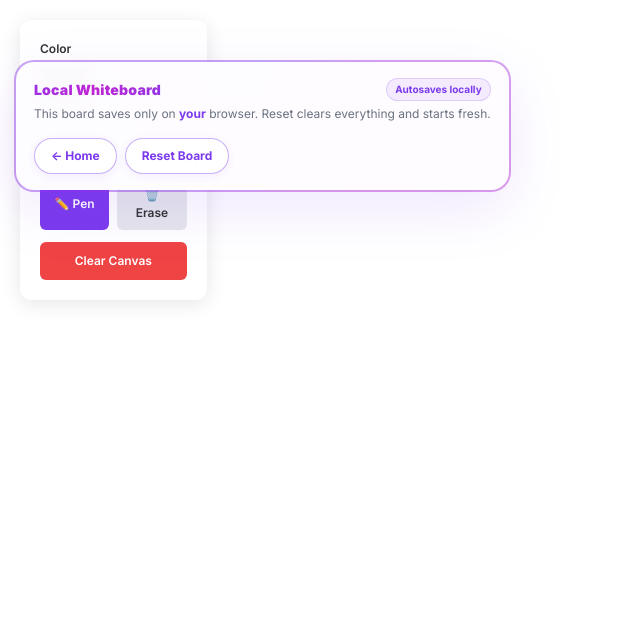
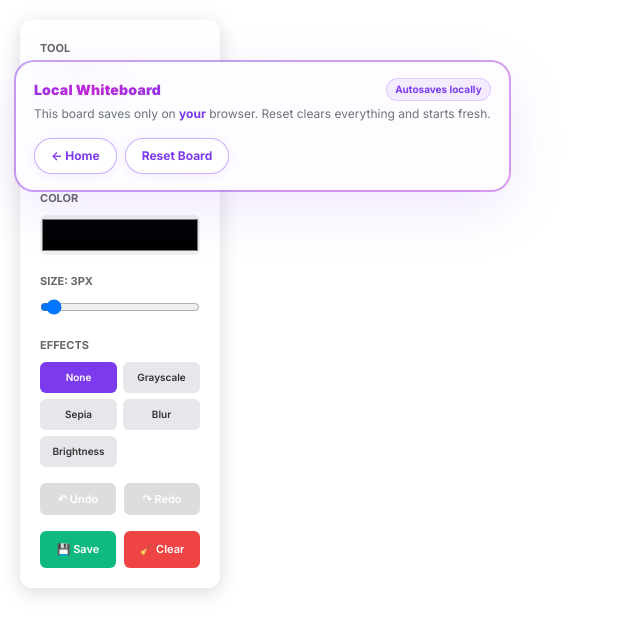
Before and after one commit to Tisha-Coding/whiteboard-project, a React (Vite) app: page /local in a window 1280 px wide. Shown: the top 634 px of the page, without its empty margins (0-640 px from the left). Built offline with nearby package versions, Linux system fonts and the light colour scheme; no server answers.

Commit message:
Feat: Add complete whiteboard features - undo/redo, shapes, text, filters, touch support, download

```diff
--- a/src/components/CanvasWhiteboard.jsx
+++ b/src/components/CanvasWhiteboard.jsx
@@ -6,17 +6,28 @@ const CanvasWhiteboard = ({ onDataChange, initialData, readOnly = false }) => {
   const [color, setColor] = useState('#000000')
   const [brushSize, setBrushSize] = useState(3)
   const [tool, setTool] = useState('pen')
+  const [textInput, setTextInput] = useState('')
+  const [history, setHistory] = useState([])
+  const [historyStep, setHistoryStep] = useState(-1)
+  const [filter, setFilter] = useState('none')
   const contextRef = useRef(null)
+  const startPosRef = useRef({ x: 0, y: 0 })
+  const tempCanvasRef = useRef(null)
 
   useEffect(() => {
     const canvas = canvasRef.current
+    const tempCanvas = document.createElement('canvas')
+    tempCanvasRef.current = tempCanvas
+
     canvas.width = window.innerWidth
     canvas.height = window.innerHeight
+    tempCanvas.width = canvas.width
+    tempCanvas.height = canvas.height
 
     const context = canvas.getContext('2d')
-    context.lineCap = 'round'
-    context.lineJoin = 'round'
     contextRef.current = context
+
+    applyFilter(context, filter)
 
     if (initialData) {
       const img = new Image()
@@ -24,39 +35,148 @@ const CanvasWhiteboard = ({ onDataChange, initialData, readOnly = false }) => {
       img.src = initialData
     }
 
+    saveToHistory()
+
     const handleResize = () => {
       canvas.width = window.innerWidth
       canvas.height = window.innerHeight
+      tempCanvas.width = canvas.width
+      tempCanvas.height = canvas.height
+      redrawCanvas()
     }
+
     window.addEventListener('resize', handleResize)
     return () => window.removeEventListener('resize', handleResize)
-  }, [initialData])
+  }, [])
+
+  const applyFilter = (ctx, filterType) => {
+    if (filterType === 'grayscale') ctx.filter = 'grayscale(100%)'
+    else if (filterType === 'sepia') ctx.filter = 'sepia(100%)'
+    else if (filterType === 'blur') ctx.filter = 'blur(2px)'
+    else if (filterType === 'brightness') ctx.filter = 'brightness(1.2)'
+    else ctx.filter = 'none'
+  }
+
+  const saveToHistory = () => {
+    const canvas = canvasRef.current
+    const newHistory = history.slice(0, historyStep + 1)
+    newHistory.push(canvas.toDataURL())
+    setHistory(newHistory)
+    setHistoryStep(newHistory.length - 1)
+  }
+
+  const redrawCanvas = () => {
+    if (historyStep >= 0 && history[historyStep]) {
+      const img = new Image()
+      img.onload = () => {
+        contextRef.current.clearRect(0, 0, canvasRef.current.width, canvasRef.current.height)
+        contextRef.current.drawImage(img, 0, 0)
+      }
+      img.src = history[historyStep]
+    }
+  }
+
+  const undo = () => {
+    if (historyStep > 0) {
+      setHistoryStep(historyStep - 1)
+      const img = new Image()
+      img.onload = () => {
+        contextRef.current.clearRect(0, 0, canvasRef.current.width, canvasRef.current.height)
+        contextRef.current.drawImage(img, 0, 0)
+      }
+      img.src = history[historyStep - 1]
+    }
+  }
+
+  const redo = () => {
+    if (historyStep < history.length - 1) {
+      setHistoryStep(historyStep + 1)
+      const img = new Image()
+      img.onload = () => {
+        contextRef.current.clearRect(0, 0, canvasRef.current.width, canvasRef.current.height)
+        contextRef.current.drawImage(img, 0, 0)
+      }
+      img.src = history[historyStep + 1]
+    }
+  }
 
   const startDrawing = (e) => {
     if (readOnly) return
-    const { offsetX, offsetY } = e.nativeEvent
+    const pos = getMousePos(e)
+    startPosRef.current = pos
+    setIsDrawing(true)
+
+    if (tool === 'pen' || tool === 'eraser') {
       contextRef.current.beginPath()
-    contextRef.current.moveTo(offsetX, offsetY)
-    setIsDrawing(true)
+      contextRef.current.moveTo(pos.x, pos.y)
+    }
+  }
+
+  const getMousePos = (e) => {
+    const canvas = canvasRef.current
+    const rect = canvas.getBoundingClientRect()
+    return {
+      x: e.clientX - rect.left,
+      y: e.clientY - rect.top
+    }
+  }
+
+  const getTouchPos = (e) => {
+    const canvas = canvasRef.current
+    const rect = canvas.getBoundingClientRect()
+    const touch = e.touches[0]
+    return {
+      x: touch.clientX - rect.left,
+      y: touch.clientY - rect.top
+    }
   }
 
   const draw = (e) => {
     if (!isDrawing || readOnly) return
-    const { offsetX, offsetY } = e.nativeEvent
+    const pos = 'touches' in e ? getTouchPos(e) : getMousePos(e)
 
     if (tool === 'pen') {
       contextRef.current.strokeStyle = color
       contextRef.current.lineWidth = brushSize
-      contextRef.current.lineTo(offsetX, offsetY)
+      contextRef.current.lineTo(pos.x, pos.y)
       contextRef.current.stroke()
     } else if (tool === 'eraser') {
-      contextRef.current.clearRect(offsetX - brushSize / 2, offsetY - brushSize / 2, brushSize, brushSize)
+      contextRef.current.clearRect(pos.x - brushSize / 2, pos.y - brushSize / 2, brushSize, brushSize)
+    } else if (tool === 'line' || tool === 'rectangle' || tool === 'circle') {
+      redrawCanvas()
+      drawShape(startPosRef.current, pos, tool)
+    }
+  }
+
+  const drawShape = (start, end, shapeType) => {
+    const ctx = contextRef.current
+    ctx.strokeStyle = color
+    ctx.lineWidth = brushSize
+    ctx.fillStyle = `${color}20`
+
+    if (shapeType === 'line') {
+      ctx.beginPath()
+      ctx.moveTo(start.x, start.y)
+      ctx.lineTo(end.x, end.y)
+      ctx.stroke()
+    } else if (shapeType === 'rectangle') {
+      const width = end.x - start.x
+      const height = end.y - start.y
+      ctx.fillRect(start.x, start.y, width, height)
+      ctx.strokeRect(start.x, start.y, width, height)
+    } else if (shapeType === 'circle') {
+      const radius = Math.sqrt(Math.pow(end.x - start.x, 2) + Math.pow(end.y - start.y, 2))
+      ctx.beginPath()
+      ctx.arc(start.x, start.y, radius, 0, 2 * Math.PI)
+      ctx.fill()
+      ctx.stroke()
     }
   }
 
   const endDrawing = () => {
     contextRef.current.closePath()
     setIsDrawing(false)
+    saveToHistory()
     if (onDataChange) {
       onDataChange(canvasRef.current.toDataURL())
     }
@@ -65,7 +185,36 @@ const CanvasWhiteboard = ({ onDataChange, initialData, readOnly = false }) => {
   const clearCanvas = () => {
     const canvas = canvasRef.current
     contextRef.current.clearRect(0, 0, canvas.width, canvas.height)
+    saveToHistory()
     if (onDataChange) onDataChange(canvas.toDataURL())
+  }
+
+  const downloadDrawing = () => {
+    const canvas = canvasRef.current
+    const link = document.createElement('a')
+    link.href = canvas.toDataURL('image/png')
+    link.download = `whiteboard-${Date.now()}.png`
+    link.click()
+  }
+
+  const addText = (e) => {
+    if (!textInput.trim()) return
+    const canvas = canvasRef.current
+    const ctx = contextRef.current
+    const pos = getMousePos(e)
+
+    ctx.font = `${brushSize * 4}px Arial`
+    ctx.fillStyle = color
+    ctx.fillText(textInput, pos.x, pos.y)
+    setTextInput('')
+    saveToHistory()
+    if (onDataChange) onDataChange(canvas.toDataURL())
+  }
+
+  const applyCanvasFilter = (filterType) => {
+    setFilter(filterType)
+    applyFilter(contextRef.current, filterType)
+    redrawCanvas()
   }
 
   return (
@@ -76,30 +225,66 @@ const CanvasWhiteboard = ({ onDataChange, initialData, readOnly = false }) => {
         onMouseMove={draw}
         onMouseUp={endDrawing}
         onMouseLeave={endDrawing}
-        style={{ display: 'block', cursor: readOnly ? 'default' : 'crosshair' }}
+        onTouchStart={startDrawing}
+        onTouchMove={draw}
+        onTouchEnd={endDrawing}
+        style={{ display: 'block', cursor: readOnly ? 'default' : 'crosshair', touchAction: 'none' }}
       />
 
       {!readOnly && (
+        <>
+          {/* Toolbar */}
           <div style={{
-          position: 'absolute', top: 20, left: 20, zIndex: 10,
-          background: 'rgba(255,255,255,0.95)', padding: 20, borderRadius: 12,
-          boxShadow: '0 4px 20px rgba(0,0,0,0.1)', backdropFilter: 'blur(10px)'
+            position: 'absolute', top: 20, left: 20, zIndex: 100,
+            background: 'rgba(255,255,255,0.98)', padding: 20, borderRadius: 12,
+            boxShadow: '0 4px 20px rgba(0,0,0,0.15)', backdropFilter: 'blur(10px)',
+            maxHeight: '90vh', overflowY: 'auto', minWidth: 200
           }}>
-          <div style={{ marginBottom: 12 }}>
-            <label style={{ display: 'block', fontSize: 12, fontWeight: 600, marginBottom: 6, color: '#333' }}>
+            {/* Tools */}
+            <div style={{ marginBottom: 16 }}>
+              <label style={{ display: 'block', fontSize: 11, fontWeight: 700, marginBottom: 8, color: '#666', textTransform: 'uppercase' }}>
+                Tool
+              </label>
+              <div style={{ display: 'grid', gridTemplateColumns: '1fr 1fr', gap: 6 }}>
+                {['pen', 'eraser', 'line', 'rectangle', 'circle', 'text'].map(t => (
+                  <button
+                    key={t}
+                    onClick={() => setTool(t)}
+                    style={{
+                      padding: '8px 10px', borderRadius: 6, border: 'none',
+                      background: tool === t ? '#7c3aed' : '#e5e7eb',
+                      color: tool === t ? '#fff' : '#333', cursor: 'pointer',
+                      fontWeight: 600, fontSize: 11
+                    }}
+                  >
+                    {t === 'pen' && '✏️'}
+                    {t === 'eraser' && '🗑️'}
+                    {t === 'line' && '📏'}
+                    {t === 'rectangle' && '▭'}
+                    {t === 'circle' && '○'}
+                    {t === 'text' && '𝐀'}
+                  </button>
+                ))}
+              </div>
+            </div>
+
+            {/* Color */}
+            <div style={{ marginBottom: 16 }}>
+              <label style={{ display: 'block', fontSize: 11, fontWeight: 700, marginBottom: 8, color: '#666', textTransform: 'uppercase' }}>
                 Color
               </label>
               <input
                 type="color"
                 value={color}
                 onChange={(e) => setColor(e.target.value)}
-              style={{ width: 50, height: 40, border: 'none', borderRadius: 6, cursor: 'pointer' }}
+                style={{ width: '100%', height: 40, border: 'none', borderRadius: 6, cursor: 'pointer' }}
               />
             </div>
 
-          <div style={{ marginBottom: 12 }}>
-            <label style={{ display: 'block', fontSize: 12, fontWeight: 600, marginBottom: 6, color: '#333' }}>
-              Brush Size: {brushSize}px
+            {/* Brush Size */}
+            <div style={{ marginBottom: 16 }}>
+              <label style={{ display: 'block', fontSize: 11, fontWeight: 700, marginBottom: 8, color: '#666', textTransform: 'uppercase' }}>
+                Size: {brushSize}px
               </label>
               <input
                 type="range"
@@ -107,43 +292,111 @@ const CanvasWhiteboard = ({ onDataChange, initialData, readOnly = false }) => {
                 max="50"
                 value={brushSize}
                 onChange={(e) => setBrushSize(Number(e.target.value))}
-              style={{ width: 140 }}
+                style={{ width: '100%' }}
               />
             </div>
 
-          <div style={{ display: 'flex', gap: 8, marginBottom: 12 }}>
+            {/* Text Input */}
+            {tool === 'text' && (
+              <div style={{ marginBottom: 16 }}>
+                <input
+                  type="text"
+                  value={textInput}
+                  onChange={(e) => setTextInput(e.target.value)}
+                  placeholder="Type text..."
+                  style={{
+                    width: '100%', padding: '8px 10px', borderRadius: 6,
+                    border: '1px solid #ddd', fontSize: 12, marginBottom: 8
+                  }}
+                />
                 <button
-              onClick={() => setTool('pen')}
+                  onClick={addText}
                   style={{
-                flex: 1, padding: '8px 12px', borderRadius: 6, border: 'none',
-                background: tool === 'pen' ? '#7c3aed' : '#e5e7eb', color: tool === 'pen' ? '#fff' : '#333',
-                cursor: 'pointer', fontWeight: 600, fontSize: 12
+                    width: '100%', padding: '8px 10px', borderRadius: 6, border: 'none',
+                    background: '#7c3aed', color: '#fff', cursor: 'pointer', fontWeight: 600, fontSize: 11
                   }}
                 >
-              ✏️ Pen
+                  Add Text
+                </button>
+              </div>
+            )}
+
+            {/* Filters */}
+            <div style={{ marginBottom: 16 }}>
+              <label style={{ display: 'block', fontSize: 11, fontWeight: 700, marginBottom: 8, color: '#666', textTransform: 'uppercase' }}>
+                Effects
+              </label>
+              <div style={{ display: 'grid', gridTemplateColumns: '1fr 1fr', gap: 6 }}>
+                {['none', 'grayscale', 'sepia', 'blur', 'brightness'].map(f => (
+                  <button
+                    key={f}
+                    onClick={() => applyCanvasFilter(f)}
+                    style={{
+                      padding: '8px 10px', borderRadius: 6, border: 'none',
+                      background: filter === f ? '#7c3aed' : '#e5e7eb',
+                      color: filter === f ? '#fff' : '#333', cursor: 'pointer',
+                      fontWeight: 600, fontSize: 10
+                    }}
+                  >
+                    {f.charAt(0).toUpperCase() + f.slice(1)}
+                  </button>
+                ))}
+              </div>
+            </div>
+
+            {/* History */}
+            <div style={{ marginBottom: 16, display: 'flex', gap: 8 }}>
+              <button
+                onClick={undo}
+                disabled={historyStep <= 0}
+                style={{
+                  flex: 1, padding: '8px 10px', borderRadius: 6, border: 'none',
+                  background: historyStep <= 0 ? '#ddd' : '#7c3aed',
+                  color: '#fff', cursor: historyStep <= 0 ? 'not-allowed' : 'pointer',
+                  fontWeight: 600, fontSize: 11
+                }}
+              >
+                ↶ Undo
               </button>
               <button
-              onClick={() => setTool('eraser')}
+                onClick={redo}
+                disabled={historyStep >= history.length - 1}
                 style={{
-                flex: 1, padding: '8px 12px', borderRadius: 6, border: 'none',
-                background: tool === 'eraser' ? '#7c3aed' : '#e5e7eb', color: tool === 'eraser' ? '#fff' : '#333',
-                cursor: 'pointer', fontWeight: 600, fontSize: 12
+                  flex: 1, padding: '8px 10px', borderRadius: 6, border: 'none',
+                  background: historyStep >= history.length - 1 ? '#ddd' : '#7c3aed',
+                  color: '#fff', cursor: historyStep >= history.length - 1 ? 'not-allowed' : 'pointer',
+                  fontWeight: 600, fontSize: 11
                 }}
               >
-              🗑️ Erase
+                ↷ Redo
               </button>
             </div>
 
+            {/* Actions */}
+            <div style={{ display: 'grid', gridTemplateColumns: '1fr 1fr', gap: 8 }}>
+              <button
+                onClick={downloadDrawing}
+                style={{
+                  padding: '10px 12px', borderRadius: 6, border: 'none',
+                  background: '#10b981', color: '#fff', cursor: 'pointer',
+                  fontWeight: 600, fontSize: 11
+                }}
+              >
+                💾 Save
+              </button>
               <button
                 onClick={clearCanvas}
                 style={{
-              width: '100%', padding: '10px 12px', borderRadius: 6, border: 'none',
-              background: '#ef4444', color: '#fff', cursor: 'pointer', fontWeight: 600, fontSize: 12
+                  padding: '10px 12px', borderRadius: 6, border: 'none',
+                  background: '#ef4444', color: '#fff', cursor: 'pointer',
+                  fontWeight: 600, fontSize: 11
                 }}
               >
-            Clear Canvas
+                🧹 Clear
               </button>
             </div>
+          </div>
+        </>
       )}
     </div>
   )
--- a/src/components/CollabComp.jsx
+++ b/src/components/CollabComp.jsx
@@ -232,12 +232,12 @@ const CollabComp = () => {
   }, []);
 
   const insertCheckpoint = useCallback(
-    async (elements, title, { silent } = { silent: true }) => {
+    async (imageData, title, { silent } = { silent: true }) => {
       if (!roomIdValue || isCheckpointingRef.current) return;
       isCheckpointingRef.current = true;
       if (!silent) setIsSavingCheckpoint(true);
       try {
-        const snapshot = { elements };
+        const snapshot = { imageData, timestamp: new Date().toISOString() };
         await insertCheckpointService(roomIdValue, snapshot, title);
         setLastCheckpointAt(new Date().toISOString());
         if (!silent) showStatus("success", "Checkpoint saved.");
```
Lines whose indentation alone changed are shown as unchanged.
